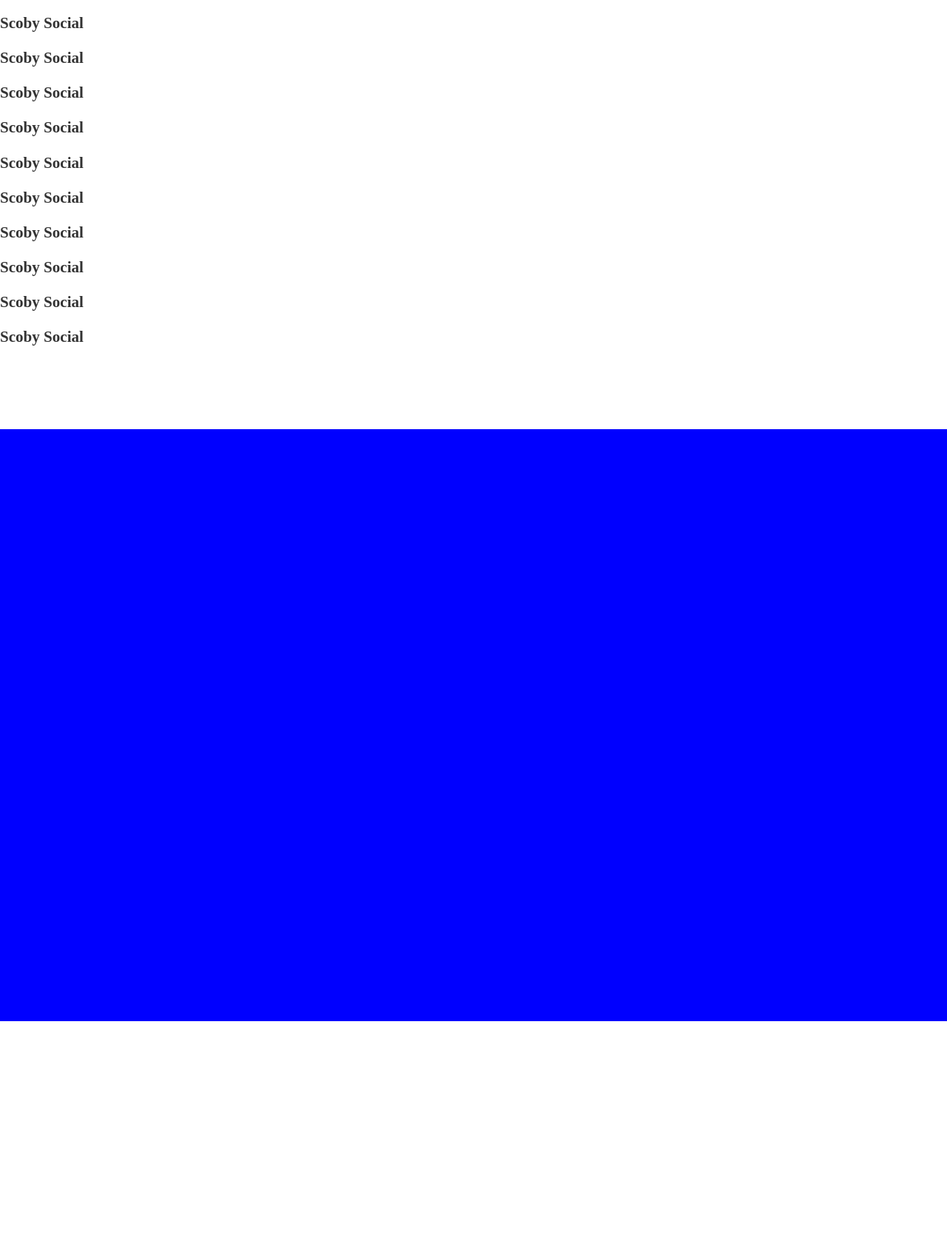
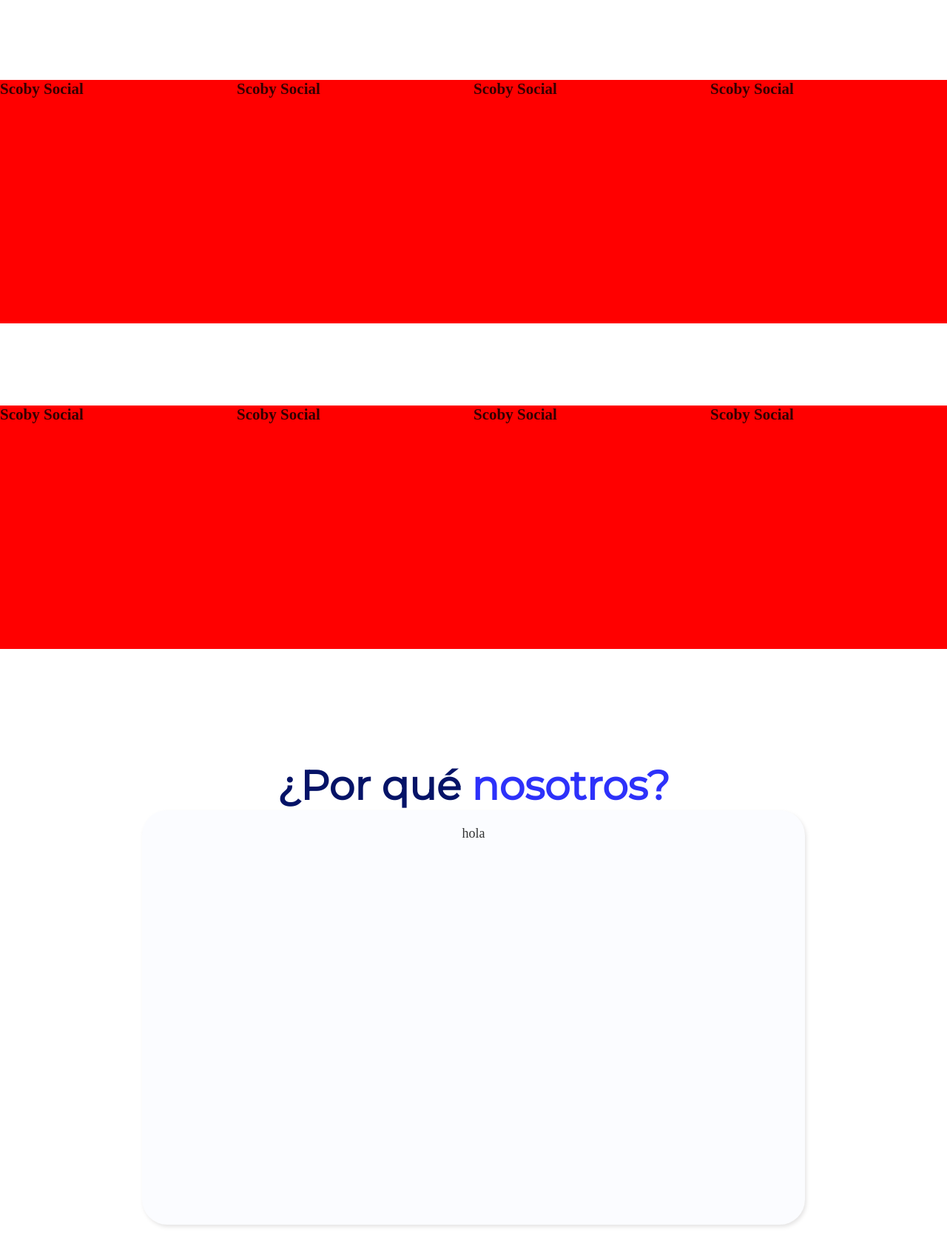
Before and after one commit to Walls-Team/WallsPage, a Gatsby site: page / in a window 1280 px wide. Shown: the part 1184-2880 px from the top of the page at 74% size. Before the commit the page ends 2564 px from the top, so only its background shows below. Built offline with nearby package versions, Linux system fonts and the light colour scheme; Gatsby itself is replaced by a stand-in of ours; a web font is replaced by a local one.

Commit message:
add carousel

```diff
--- a/gatsby-config.js
+++ b/gatsby-config.js
@@ -30,6 +30,8 @@ module.exports = {
       },
     },
     `gatsby-plugin-gatsby-cloud`,
+
+
     // this (optional) plugin enables Progressive Web App + Offline functionality
     // To learn more, visit: https://gatsby.dev/offline
     // `gatsby-plugin-offline`,
--- a/package.json
+++ b/package.json
@@ -16,10 +16,12 @@
     "gatsby-transformer-sharp": "^3.11.0",
     "prop-types": "^15.7.2",
     "react": "^17.0.1",
+    "react-alice-carousel": "^2.7.0",
     "react-dom": "^17.0.1",
     "react-helmet": "^6.1.0",
     "react-lottie": "^1.2.3",
     "react-scroll": "^1.8.4",
+    "styled-components": "^5.3.6",
     "tsparticles": "^1.34.0"
   },
   "engines": {
--- a/src/assets/iconsSvg.js
+++ b/src/assets/iconsSvg.js
@@ -23,3 +23,30 @@ export const ArrowLeft = () => {
     </svg>
   )
 }
+
+export const Stripes = () => {
+  return (
+    <svg
+      width="1512"
+      height="556"
+      viewBox="0 0 1512 556"
+      fill="none"
+      xmlns="http://www.w3.org/2000/svg"
+      style={{zIndex:0,position:'absolute'}}
+    >
+      <path
+        d="M32 337.5C72.8333 439.833 195.5 677 314.5 475C334.833 429 358.6 332.9 407 316.5C455.4 300.1 514 309.667 538 316.5C572 328.833 681.4 332.399 725 247.999C760.644 179 951 100.5 1164.5 260C1235.2 312.815 1353 243 1388 134.5C1416 47.7 1497.67 10 1535 2"
+        stroke="#AC7EF4"
+        stroke-width="3"
+      />
+      <circle cx="28" cy="323" r="19" fill="#005BBF" />
+      <path
+        d="M-44 428.59C-20.3333 402.923 66 375.99 222 473.59C417 595.59 485.5 381.591 485.5 381.591C485.5 381.591 593 108.591 767.5 228.591C942 348.591 1045 170.09 1047.5 170.09C1050 170.09 1172.5 8.08987 1396 170.09C1415.67 191.09 1462.5 211.49 1492.5 125.09C1522.5 38.6899 1605.33 64.0899 1643 87.5899"
+        stroke="#00AAFF"
+        stroke-width="3"
+      />
+      <circle cx="421" cy="479" r="11" fill="#2D31FA" />
+      <circle cx="1453" cy="42" r="11" fill="#2D31FA" />
+    </svg>
+  )
+}
--- a/src/components/projectCard.js
+++ b/src/components/projectCard.js
@@ -2,7 +2,7 @@ import React from 'react';
 
 const ProjectCard = ({name}) => {
     return (
-        <article>
+        <article className='project_card'>
             <h3>{name}</h3>
         </article>
     );
--- /dev/null
+++ b/src/components/title.js
@@ -0,0 +1,9 @@
+import React from 'react';
+
+const Title = ({titleA,titleB}) => {
+    return (
+        <h1 className='web_title'>{titleA}<span>{titleB}</span></h1>
+     );
+}
+
+export default Title;
--- /dev/null
+++ b/src/components/whyUsContaner.js
@@ -0,0 +1,12 @@
+import React from 'react';
+
+
+const WhyUsContainer = () => {
+    return (
+        <article className='whyUs_container'>
+            <p>hola</p>
+        </article>
+     );
+}
+
+export default WhyUsContainer;
--- a/src/pages/Projects.js
+++ b/src/pages/Projects.js
@@ -1,47 +1,82 @@
 import React from "react"
 import { ArrowLeft } from "../assets/iconsSvg"
-import { Django, Python,Java,ReactLogo,Vuejs,Angular,Photoshop,Wordpress } from "../assets/logosTec"
+import {
+  Django,
+  Python,
+  Java,
+  ReactLogo,
+  Vuejs,
+  Angular,
+  Photoshop,
+  Wordpress,
+} from "../assets/logosTec"
 import ProjectCard from "../components/projectCard"
 import { ProjectsData } from "../mockData"
 
+import AliceCarousel from "react-alice-carousel"
+import "react-alice-carousel/lib/alice-carousel.css"
 
-const TecnologiesWrapper=()=>{
-  return(
+const handleDragStart = e => e.preventDefault()
+
+const TecnologiesWrapper = () => {
+  return (
     <div className="tec_wrapper">
-     <h1>20+</h1>
-     <p>Tecnologías usadas</p>
+      <h1>20+</h1>
+      <p>Tecnologías usadas</p>
     </div>
   )
 }
 
 export default function Projects() {
-
-
-
+  const responsive = {
+    0: { items: 2 },
+    568: { items: 3 },
+    1024: { items: 4 },
+};
   return (
     <div className="content-projects" id="skills-section">
       <section className="projects__section-one">
-        <TecnologiesWrapper/>
-        <ArrowLeft/>
+        <TecnologiesWrapper />
+        <ArrowLeft />
         <article className="projects__section_logos">
-        <Python/>
-        <Django/>
-        <ReactLogo/>
-        <Vuejs/>
-        <Angular/>
-        <Photoshop/>
-        <Wordpress/>
-        <Java/>
+          <Python />
+          <Django />
+          <ReactLogo />
+          <Vuejs />
+          <Angular />
+          <Photoshop />
+          <Wordpress />
+          <Java />
         </article>
       </section>
-      <section>
-          {ProjectsData.map(item=>{
-            return(
-              <ProjectCard name={item.title}/>
-            )
-          })
-
-          }
+      <section className="projects__section-two">
+        <AliceCarousel
+          autoPlay
+          autoPlayInterval={1000}
+          infinite
+          responsive={responsive}
+          mouseTracking
+          disableDotsControls
+          disableButtonsControls
+          items={ProjectsData.map(item => {
+            return <ProjectCard name={item.title} />
+          })}
+        />
+      </section>
+      <section className="projects__section-two">
+        <AliceCarousel
+          autoPlay
+          autoPlayInterval={1000}
+          infinite
+          responsive={responsive}
+          mouseTracking
+          disableDotsControls
+          autoPlayDirection='rtl'
+          disableButtonsControls
+          items={ProjectsData.map(item => {
+            return <ProjectCard name={item.title} />
+          })}
+        />
       </section>
     </div>
   )
--- /dev/null
+++ b/src/pages/WhyUs.js
@@ -0,0 +1,17 @@
+import React from "react"
+import { Stripes } from "../assets/iconsSvg"
+import Title from "../components/title"
+import WhyUsContainer from "../components/whyUsContaner"
+
+export default function Work() {
+  return (
+    <div className="content-work" id="work-section">
+
+        <Title titleA={'¿Por qué'} titleB={' nosotros?'}/>
+        {/* <Stripes/> */}
+
+        <WhyUsContainer/>
+
+    </div>
+  )
+}
--- a/src/pages/Work.js
+++ /dev/null
@@ -1,9 +0,0 @@
-import React from "react"
-
-export default function Work() {
-  return (
-    <div className="content-work" id="work-section">
-      <div></div>
-    </div>
-  )
-}
--- a/src/pages/index.js
+++ b/src/pages/index.js
@@ -10,7 +10,7 @@ import Header from "../components/header"
 import "../styles/index.css"
 import Home from "./Home"
 import Projects from "./Projects"
-import Work from "./Work"
+import Work from "./WhyUs"
 import { animateScroll as scroll, Events } from "react-scroll"
 import Navbar from "../components/navbar"
 const defaultOptions = {
--- a/src/styles/index.css
+++ b/src/styles/index.css
@@ -25,6 +25,24 @@ body {
   -webkit-font-feature-settings: "kern", "liga", "clig", "calt";
   font-feature-settings: "kern", "liga", "clig", "calt";
   font-family: "Bebas Neue", cursive;
-  background: linear-gradient(180deg, rgb(0, 4, 249) 0%, rgba(93, 139, 244, 0) 85%);
+  background: linear-gradient(
+    180deg,
+    rgb(0, 4, 249) 0%,
+    rgba(93, 139, 244, 0) 85%
+  );
+}
+
+.web_title {
+  font-family: "Montserrat";
+  font-style: normal;
+  font-weight: 800;
+  font-size: 55px;
+  line-height: 67px;
+  color: #051367;
+  margin: 0 auto;
+}
+
+.web_title span{
+  color: #2D31FA;
 
 }
--- a/src/styles/projects.css
+++ b/src/styles/projects.css
@@ -1,6 +1,7 @@
 .content-projects {
-  height: 100vh;
+  height: auto;
   background: white;
+  padding-bottom: 5%;
 }
 
 .projects__section-one{
@@ -9,6 +10,14 @@
   display: flex;
   align-items: center;
 }
+
+.projects__section-two{
+  padding-top: 90px;
+  display: flex;
+  flex-wrap: wrap;
+
+}
+
 
 .projects__section_logos{
   display: flex;
@@ -45,3 +54,9 @@
   position: relative;
   top:-25px;
 }
+
+.project_card{
+  width: 325px !important;
+  height: 329px;
+  background-color: red;
+}
--- a/src/styles/work.css
+++ b/src/styles/work.css
@@ -1,4 +1,24 @@
 .content-work {
   height: 100vh;
-  background: blue;
+  background: white;
+  text-align: center;
+  display: flex;
+  flex-direction: column;
+  justify-content: center;
+  align-items: center ;
 }
+
+.wrapper {
+  background-color: blue;
+  width: 100%;
+
+}
+
+.whyUs_container {
+  background-color: #FBFCFF;
+
+  width: 70%;
+  height: 70vh;
+  border-radius: 34px;
+  box-shadow: 2px 3px 5px rgba(114, 113, 113, 0.18);
+}
```
Also changed, not shown: gatsby-node.js (+21 -0 lines), 1 other file.
